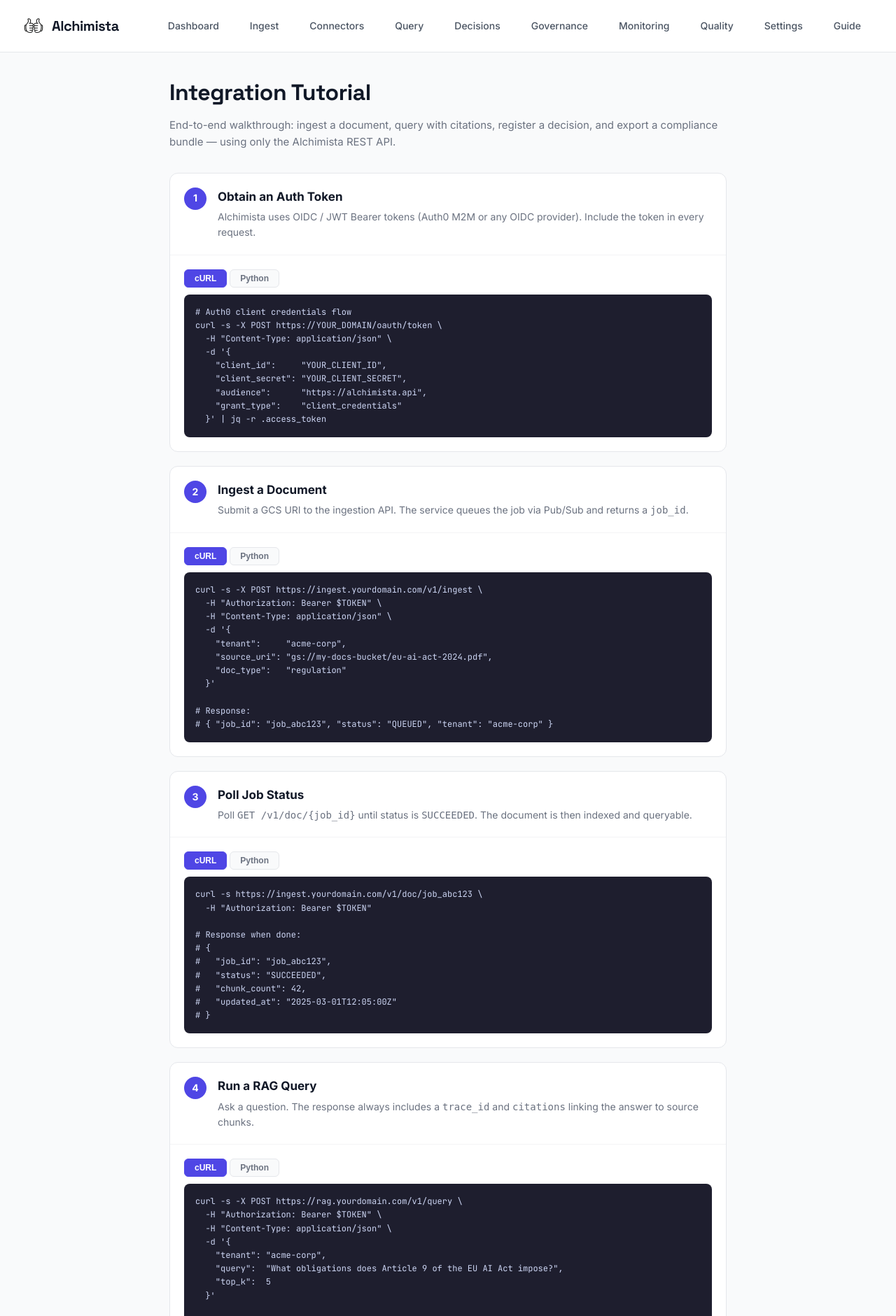
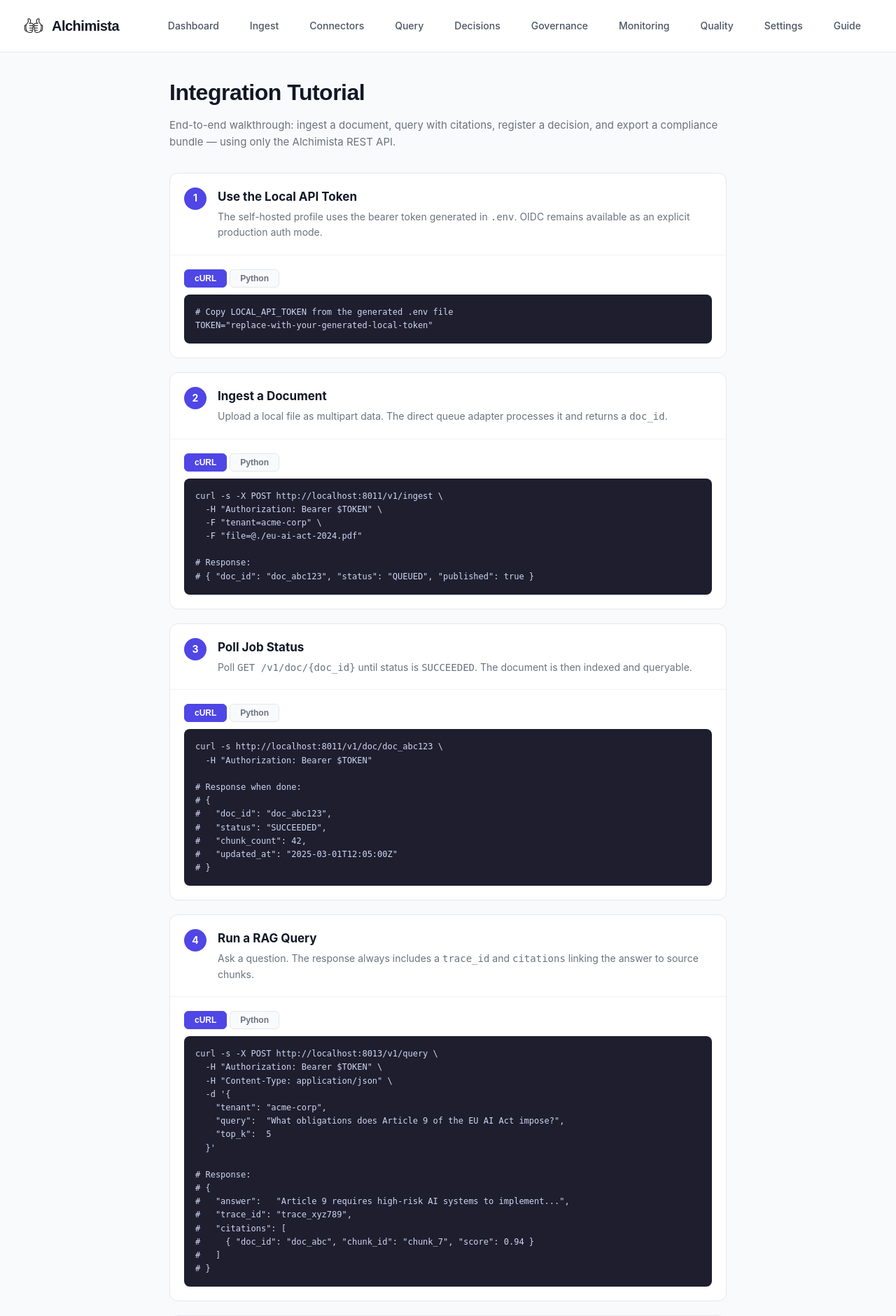
Before and after one commit to Daniele-Cangi/Alchimista, a FastAPI app: page /tutorial in a window 1280 px wide. Shown: the top 1881 px of the page at 70% size. Run offline with FastAPI, Linux system fonts and the light colour scheme.

Commit message:
feat: make dashboard self-hosted first

```diff
--- a/services/dashboard_service/app.py
+++ b/services/dashboard_service/app.py
@@ -10,7 +10,7 @@ from pathlib import Path
 from typing import Any
 
 import requests
-from fastapi import FastAPI, Header, HTTPException
+from fastapi import FastAPI, File, Form, Header, HTTPException, UploadFile
 from fastapi.responses import FileResponse
 from fastapi.staticfiles import StaticFiles
 from pydantic import BaseModel, Field, model_validator
@@ -495,6 +495,43 @@ async def api_ingest(body: IngestRequest, authorization: str | None = Header(def
         raise _http_err(exc)
     except HTTPException:
         raise
+    except Exception as exc:
+        raise _gw_err(exc)
+
+
+@app.post("/api/v1/ingest/file")
+async def api_ingest_file(
+    file: UploadFile = File(...),
+    tenant: str = Form(...),
+    authorization: str | None = Header(default=None),
+):
+    """Forward a local file as multipart data to the ingestion service."""
+    tenant = tenant.strip()
+    if not tenant:
+        raise HTTPException(status_code=400, detail="tenant is required")
+
+    payload = await file.read()
+    if not payload:
+        raise HTTPException(status_code=400, detail="file is empty")
+
+    try:
+        response = requests.post(
+            f"{INGEST_URL}/v1/ingest",
+            data={"tenant": tenant},
+            files={
+                "file": (
+                    file.filename or "document.bin",
+                    payload,
+                    file.content_type or "application/octet-stream",
+                )
+            },
+            headers=_headers(authorization),
+            timeout=120,
+        )
+        response.raise_for_status()
+        return _decode_json(response)
+    except requests.HTTPError as exc:
+        raise _http_err(exc)
     except Exception as exc:
         raise _gw_err(exc)
 
--- a/services/dashboard_service/templates/dux_decisions.html
+++ b/services/dashboard_service/templates/dux_decisions.html
@@ -5,9 +5,6 @@
     <meta name="viewport" content="width=device-width, initial-scale=1.0">
     <title>Alchimista - AI Decisions</title>
     <link rel="icon" type="image/svg+xml" href="/static/images/favicon.svg">
-    <link rel="preconnect" href="https://fonts.googleapis.com">
-    <link rel="preconnect" href="https://fonts.gstatic.com" crossorigin>
-    <link href="https://fonts.googleapis.com/css2?family=Inter:wght@300;400;500;600;700&family=Space+Grotesk:wght@400;500;600;700&family=JetBrains+Mono:wght@400;500&display=swap" rel="stylesheet">
     <link rel="stylesheet" href="/static/css/dux-minimal.css">
 </head>
 <body>
--- a/services/dashboard_service/templates/dux_governance.html
+++ b/services/dashboard_service/templates/dux_governance.html
@@ -5,9 +5,6 @@
     <meta name="viewport" content="width=device-width, initial-scale=1.0">
     <title>Alchimista - Governance</title>
     <link rel="icon" type="image/svg+xml" href="/static/images/favicon.svg">
-    <link rel="preconnect" href="https://fonts.googleapis.com">
-    <link rel="preconnect" href="https://fonts.gstatic.com" crossorigin>
-    <link href="https://fonts.googleapis.com/css2?family=Inter:wght@300;400;500;600;700&family=Space+Grotesk:wght@400;500;600;700&family=JetBrains+Mono:wght@400;500&display=swap" rel="stylesheet">
     <link rel="stylesheet" href="/static/css/dux-minimal.css">
 </head>
 <body>
--- a/services/dashboard_service/templates/dux_monitoring.html
+++ b/services/dashboard_service/templates/dux_monitoring.html
@@ -5,9 +5,6 @@
     <meta name="viewport" content="width=device-width, initial-scale=1.0">
     <title>Alchimista - Monitoring</title>
     <link rel="icon" type="image/svg+xml" href="/static/images/favicon.svg">
-    <link rel="preconnect" href="https://fonts.googleapis.com">
-    <link rel="preconnect" href="https://fonts.gstatic.com" crossorigin>
-    <link href="https://fonts.googleapis.com/css2?family=Inter:wght@300;400;500;600;700&family=Space+Grotesk:wght@400;500;600;700&family=JetBrains+Mono:wght@400;500&display=swap" rel="stylesheet">
     <link rel="stylesheet" href="/static/css/dux-minimal.css">
 </head>
 <body>
@@ -34,7 +31,7 @@
         <div class="dux-page-title dux-fade-in" style="display:flex;align-items:flex-start;justify-content:space-between;">
             <div>
                 <h1>Monitoring</h1>
-                <p>Service health, job queue status, and backend availability for all three Cloud Run services.</p>
+                <p>Service health, job status, and backend availability for the configured local or GCP profile.</p>
             </div>
             <div style="display:flex;align-items:center;gap:10px;padding-top:4px;">
                 <div id="auto-refresh-badge" style="font-size:12px;color:#6b7280;">Auto-refresh: 15s</div>
--- a/services/dashboard_service/templates/dux_quality.html
+++ b/services/dashboard_service/templates/dux_quality.html
@@ -5,9 +5,6 @@
     <meta name="viewport" content="width=device-width, initial-scale=1.0">
     <title>Alchimista - Audit Quality</title>
     <link rel="icon" type="image/svg+xml" href="/static/images/favicon.svg">
-    <link rel="preconnect" href="https://fonts.googleapis.com">
-    <link rel="preconnect" href="https://fonts.gstatic.com" crossorigin>
-    <link href="https://fonts.googleapis.com/css2?family=Inter:wght@300;400;500;600;700&family=Space+Grotesk:wght@400;500;600;700&family=JetBrains+Mono:wght@400;500&display=swap" rel="stylesheet">
     <link rel="stylesheet" href="/static/css/dux-minimal.css">
 </head>
 <body>
--- a/services/dashboard_service/templates/dux_query.html
+++ b/services/dashboard_service/templates/dux_query.html
@@ -5,9 +5,6 @@
     <meta name="viewport" content="width=device-width, initial-scale=1.0">
     <title>Alchimista - RAG Query</title>
     <link rel="icon" type="image/svg+xml" href="/static/images/favicon.svg">
-    <link rel="preconnect" href="https://fonts.googleapis.com">
-    <link rel="preconnect" href="https://fonts.gstatic.com" crossorigin>
-    <link href="https://fonts.googleapis.com/css2?family=Inter:wght@300;400;500;600;700&family=Space+Grotesk:wght@400;500;600;700&family=JetBrains+Mono:wght@400;500&display=swap" rel="stylesheet">
     <link rel="stylesheet" href="/static/css/dux-minimal.css">
 </head>
 <body>
--- a/services/dashboard_service/templates/dux_tutorial.html
+++ b/services/dashboard_service/templates/dux_tutorial.html
@@ -5,9 +5,6 @@
     <meta name="viewport" content="width=device-width, initial-scale=1.0">
     <title>Alchimista - Tutorial</title>
     <link rel="icon" type="image/svg+xml" href="/static/images/favicon.svg">
-    <link rel="preconnect" href="https://fonts.googleapis.com">
-    <link rel="preconnect" href="https://fonts.gstatic.com" crossorigin>
-    <link href="https://fonts.googleapis.com/css2?family=Inter:wght@300;400;500;600;700&family=Space+Grotesk:wght@400;500;600;700&family=JetBrains+Mono:wght@400;500&display=swap" rel="stylesheet">
     <link rel="stylesheet" href="/static/css/dux-minimal.css">
 </head>
 <body>
@@ -41,8 +38,8 @@
             <div class="step-header">
                 <div class="step-number">1</div>
                 <div>
-                    <h2 class="step-title">Obtain an Auth Token</h2>
-                    <p class="step-desc">Alchimista uses OIDC / JWT Bearer tokens (Auth0 M2M or any OIDC provider). Include the token in every request.</p>
+                    <h2 class="step-title">Use the Local API Token</h2>
+                    <p class="step-desc">The self-hosted profile uses the bearer token generated in <code>.env</code>. OIDC remains available as an explicit production auth mode.</p>
                 </div>
             </div>
             <div class="step-body">
@@ -50,24 +47,12 @@
                     <button class="lang-tab active" onclick="showLang(this,'auth','curl')">cURL</button>
                     <button class="lang-tab" onclick="showLang(this,'auth','python')">Python</button>
                 </div>
-                <pre class="code-block" id="auth-curl"># Auth0 client credentials flow
-curl -s -X POST https://YOUR_DOMAIN/oauth/token \
-  -H "Content-Type: application/json" \
-  -d '{
-    "client_id":     "YOUR_CLIENT_ID",
-    "client_secret": "YOUR_CLIENT_SECRET",
-    "audience":      "https://alchimista.api",
-    "grant_type":    "client_credentials"
-  }' | jq -r .access_token</pre>
-                <pre class="code-block hidden" id="auth-python">import httpx
+                <pre class="code-block" id="auth-curl"># Copy LOCAL_API_TOKEN from the generated .env file
+TOKEN="replace-with-your-generated-local-token"</pre>
+                <pre class="code-block hidden" id="auth-python">import os
+import httpx
 
-resp = httpx.post("https://YOUR_DOMAIN/oauth/token", json={
-    "client_id":     "YOUR_CLIENT_ID",
-    "client_secret": "YOUR_CLIENT_SECRET",
-    "audience":      "https://alchimista.api",
-    "grant_type":    "client_credentials",
-})
-TOKEN = resp.json()["access_token"]
+TOKEN = os.environ["LOCAL_API_TOKEN"]
 HEADERS = {"Authorization": f"Bearer {TOKEN}", "Content-Type": "application/json"}</pre>
             </div>
         </div>
@@ -78,7 +63,7 @@ HEADERS = {"Authorization": f"Bearer {TOKEN}", "Content-Type": "application/json
                 <div class="step-number">2</div>
                 <div>
                     <h2 class="step-title">Ingest a Document</h2>
-                    <p class="step-desc">Submit a GCS URI to the ingestion API. The service queues the job via Pub/Sub and returns a <code>job_id</code>.</p>
+                    <p class="step-desc">Upload a local file as multipart data. The direct queue adapter processes it and returns a <code>doc_id</code>.</p>
                 </div>
             </div>
             <div class="step-body">
@@ -86,27 +71,25 @@ HEADERS = {"Authorization": f"Bearer {TOKEN}", "Content-Type": "application/json
                     <button class="lang-tab active" onclick="showLang(this,'ingest','curl')">cURL</button>
                     <button class="lang-tab" onclick="showLang(this,'ingest','python')">Python</button>
                 </div>
-                <pre class="code-block" id="ingest-curl">curl -s -X POST https://ingest.yourdomain.com/v1/ingest \
+                <pre class="code-block" id="ingest-curl">curl -s -X POST http://localhost:8011/v1/ingest \
   -H "Authorization: Bearer $TOKEN" \
-  -H "Content-Type: application/json" \
-  -d '{
-    "tenant":     "acme-corp",
-    "source_uri": "gs://my-docs-bucket/eu-ai-act-2024.pdf",
-    "doc_type":   "regulation"
-  }'
+  -F "tenant=acme-corp" \
+  -F "file=@./eu-ai-act-2024.pdf"
 
 # Response:
-# { "job_id": "job_abc123", "status": "QUEUED", "tenant": "acme-corp" }</pre>
-                <pre class="code-block hidden" id="ingest-python">INGEST_URL = "https://ingest.yourdomain.com"
+# { "doc_id": "doc_abc123", "status": "QUEUED", "published": true }</pre>
+                <pre class="code-block hidden" id="ingest-python">INGEST_URL = "http://localhost:8011"
 
-resp = httpx.post(f"{INGEST_URL}/v1/ingest", headers=HEADERS, json={
-    "tenant":     "acme-corp",
-    "source_uri": "gs://my-docs-bucket/eu-ai-act-2024.pdf",
-    "doc_type":   "regulation",
-})
+with open("eu-ai-act-2024.pdf", "rb") as source:
+    resp = httpx.post(
+        f"{INGEST_URL}/v1/ingest",
+        headers={"Authorization": f"Bearer {TOKEN}"},
+        data={"tenant": "acme-corp"},
+        files={"file": ("eu-ai-act-2024.pdf", source, "application/pdf")},
+    )
 job = resp.json()
-job_id = job["job_id"]
-print(f"Job queued: {job_id}")</pre>
+doc_id = job["doc_id"]
+print(f"Document queued: {doc_id}")</pre>
             </div>
         </div>
 
@@ -116,7 +99,7 @@ print(f"Job queued: {job_id}")</pre>
                 <div class="step-number">3</div>
                 <div>
                     <h2 class="step-title">Poll Job Status</h2>
-                    <p class="step-desc">Poll <code>GET /v1/doc/{job_id}</code> until status is <code>SUCCEEDED</code>. The document is then indexed and queryable.</p>
+                    <p class="step-desc">Poll <code>GET /v1/doc/{doc_id}</code> until status is <code>SUCCEEDED</code>. The document is then indexed and queryable.</p>
                 </div>
             </div>
             <div class="step-body">
@@ -124,12 +107,12 @@ print(f"Job queued: {job_id}")</pre>
                     <button class="lang-tab active" onclick="showLang(this,'poll','curl')">cURL</button>
                     <button class="lang-tab" onclick="showLang(this,'poll','python')">Python</button>
                 </div>
-                <pre class="code-block" id="poll-curl">curl -s https://ingest.yourdomain.com/v1/doc/job_abc123 \
+                <pre class="code-block" id="poll-curl">curl -s http://localhost:8011/v1/doc/doc_abc123 \
   -H "Authorization: Bearer $TOKEN"
 
 # Response when done:
 # {
-#   "job_id": "job_abc123",
+#   "doc_id": "doc_abc123",
 #   "status": "SUCCEEDED",
 #   "chunk_count": 42,
 #   "updated_at": "2025-03-01T12:05:00Z"
@@ -137,7 +120,7 @@ print(f"Job queued: {job_id}")</pre>
                 <pre class="code-block hidden" id="poll-python">import time
 
 while True:
-    resp = httpx.get(f"{INGEST_URL}/v1/doc/{job_id}", headers=HEADERS)
+    resp = httpx.get(f"{INGEST_URL}/v1/doc/{doc_id}", headers=HEADERS)
     status = resp.json()["status"]
     print(f"Status: {status}")
     if status in ("SUCCEEDED", "FAILED"):
@@ -163,7 +146,7 @@ print(f"Indexed {chunks} chunks")</pre>
                     <button class="lang-tab active" onclick="showLang(this,'query','curl')">cURL</button>
                     <button class="lang-tab" onclick="showLang(this,'query','python')">Python</button>
                 </div>
-                <pre class="code-block" id="query-curl">curl -s -X POST https://rag.yourdomain.com/v1/query \
+                <pre class="code-block" id="query-curl">curl -s -X POST http://localhost:8013/v1/query \
   -H "Authorization: Bearer $TOKEN" \
   -H "Content-Type: application/json" \
   -d '{
@@ -180,7 +163,7 @@ print(f"Indexed {chunks} chunks")</pre>
 #     { "doc_id": "doc_abc", "chunk_id": "chunk_7", "score": 0.94 }
 #   ]
 # }</pre>
-                <pre class="code-block hidden" id="query-python">RAG_URL = "https://rag.yourdomain.com"
+                <pre class="code-block hidden" id="query-python">RAG_URL = "http://localhost:8013"
 
 resp = httpx.post(f"{RAG_URL}/v1/query", headers=HEADERS, json={
     "tenant": "acme-corp",
@@ -209,7 +192,7 @@ print(f"Trace ID: {trace_id}")</pre>
                     <button class="lang-tab active" onclick="showLang(this,'decision','curl')">cURL</button>
                     <button class="lang-tab" onclick="showLang(this,'decision','python')">Python</button>
                 </div>
-                <pre class="code-block" id="decision-curl">curl -s -X POST https://ingest.yourdomain.com/v1/decisions \
+                <pre class="code-block" id="decision-curl">curl -s -X POST http://localhost:8011/v1/decisions \
   -H "Authorization: Bearer $TOKEN" \
   -H "Content-Type: application/json" \
   -d '{
@@ -225,7 +208,7 @@ print(f"Trace ID: {trace_id}")</pre>
     "context_chunks":["chunk_7"],
     "metadata":      {"decision_type":"rag_answer","subject_id":"user_456"}
   }'</pre>
-                <pre class="code-block hidden" id="decision-python">INGEST_URL = "https://ingest.yourdomain.com"
+                <pre class="code-block hidden" id="decision-python">INGEST_URL = "http://localhost:8011"
 
 decision_resp = httpx.post(f"{INGEST_URL}/v1/decisions", headers=HEADERS, json={
     "decision_id":   "d-001",
@@ -259,7 +242,7 @@ print(f"Decision registered: {decision_resp.status_code}")</pre>
                     <button class="lang-tab" onclick="showLang(this,'bundle','python')">Python</button>
                 </div>
                 <pre class="code-block" id="bundle-curl"># 1. Create bundle
-curl -s -X POST https://ingest.yourdomain.com/v1/decisions/bundle \
+curl -s -X POST http://localhost:8011/v1/decisions/bundle \
   -H "Authorization: Bearer $TOKEN" \
   -H "Content-Type: application/json" \
   -d '{
@@ -268,7 +251,7 @@ curl -s -X POST https://ingest.yourdomain.com/v1/decisions/bundle \
   }'
 
 # 2. Verify integrity later
-curl -s -X POST https://ingest.yourdomain.com/v1/decisions/verify \
+curl -s -X POST http://localhost:8011/v1/decisions/verify \
   -H "Authorization: Bearer $TOKEN" \
   -H "Content-Type: application/json" \
   -d '{
@@ -276,7 +259,7 @@ curl -s -X POST https://ingest.yourdomain.com/v1/decisions/verify \
     "gs_uri": "gs://YOUR_REPORTS_BUCKET/reports/acme-corp/audit/bundles/bundle-001.json",
     "expected_report_hash_sha256": "e3b0c44298fc1c149afb..."
   }'</pre>
-                <pre class="code-block hidden" id="bundle-python">INGEST_URL = "https://ingest.yourdomain.com"
+                <pre class="code-block hidden" id="bundle-python">INGEST_URL = "http://localhost:8011"
 
 # Create bundle
 bundle = httpx.post(f"{INGEST_URL}/v1/decisions/bundle", headers=HEADERS, json={
@@ -304,7 +287,7 @@ print(f"Verified: {verify.get('verified')}")</pre>
                 <div class="step-number">7</div>
                 <div>
                     <h2 class="step-title">Set Up Retention Policy</h2>
-                    <p class="step-desc">Configuring a GDPR-compliant 7-year retention policy. Admin endpoints require the <code>x-admin-key</code> header.</p>
+                    <p class="step-desc">Example seven-year retention configuration. Select periods with your legal and governance teams; no compliance outcome is implied. Admin endpoints require <code>x-admin-key</code>.</p>
                 </div>
             </div>
             <div class="step-body">
@@ -312,7 +295,7 @@ print(f"Verified: {verify.get('verified')}")</pre>
                     <button class="lang-tab active" onclick="showLang(this,'retain','curl')">cURL</button>
                     <button class="lang-tab" onclick="showLang(this,'retain','python')">Python</button>
                 </div>
-                <pre class="code-block" id="retain-curl">curl -s -X POST https://ingest.yourdomain.com/v1/admin/retention-policies \
+                <pre class="code-block" id="retain-curl">curl -s -X POST http://localhost:8011/v1/admin/retention-policies \
   -H "x-admin-key: $ADMIN_KEY" \
   -H "Content-Type: application/json" \
   -d '{
@@ -324,11 +307,11 @@ print(f"Verified: {verify.get('verified')}")</pre>
   }'
 
 # Run dry-run enforcement
-curl -s -X POST https://ingest.yourdomain.com/v1/admin/retention/enforce \
+curl -s -X POST http://localhost:8011/v1/admin/retention/enforce \
   -H "x-admin-key: $ADMIN_KEY" \
   -H "Content-Type: application/json" \
   -d '{"tenant":"acme-corp","dry_run":true}'</pre>
-                <pre class="code-block hidden" id="retain-python">INGEST_URL = "https://ingest.yourdomain.com"
+                <pre class="code-block hidden" id="retain-python">INGEST_URL = "http://localhost:8011"
 ADMIN_HEADERS = {"x-admin-key": "YOUR_ADMIN_KEY", "Content-Type": "application/json"}
 
 # Create retention policy
```
Also changed, not shown: services/dashboard_service/templates/dux_connectors.html (+2 -5 lines), services/dashboard_service/templates/dux_dashboard.html (+7 -10 lines), services/dashboard_service/templates/dux_guide.html (+9 -14 lines), services/dashboard_service/templates/dux_ingest.html (+28 -19 lines), services/dashboard_service/templates/dux_landing.html (+28 -31 lines), services/dashboard_service/templates/dux_settings.html (+10 -16 lines), tests/test_dashboard_ingest.py (added, +48 -0 lines).
